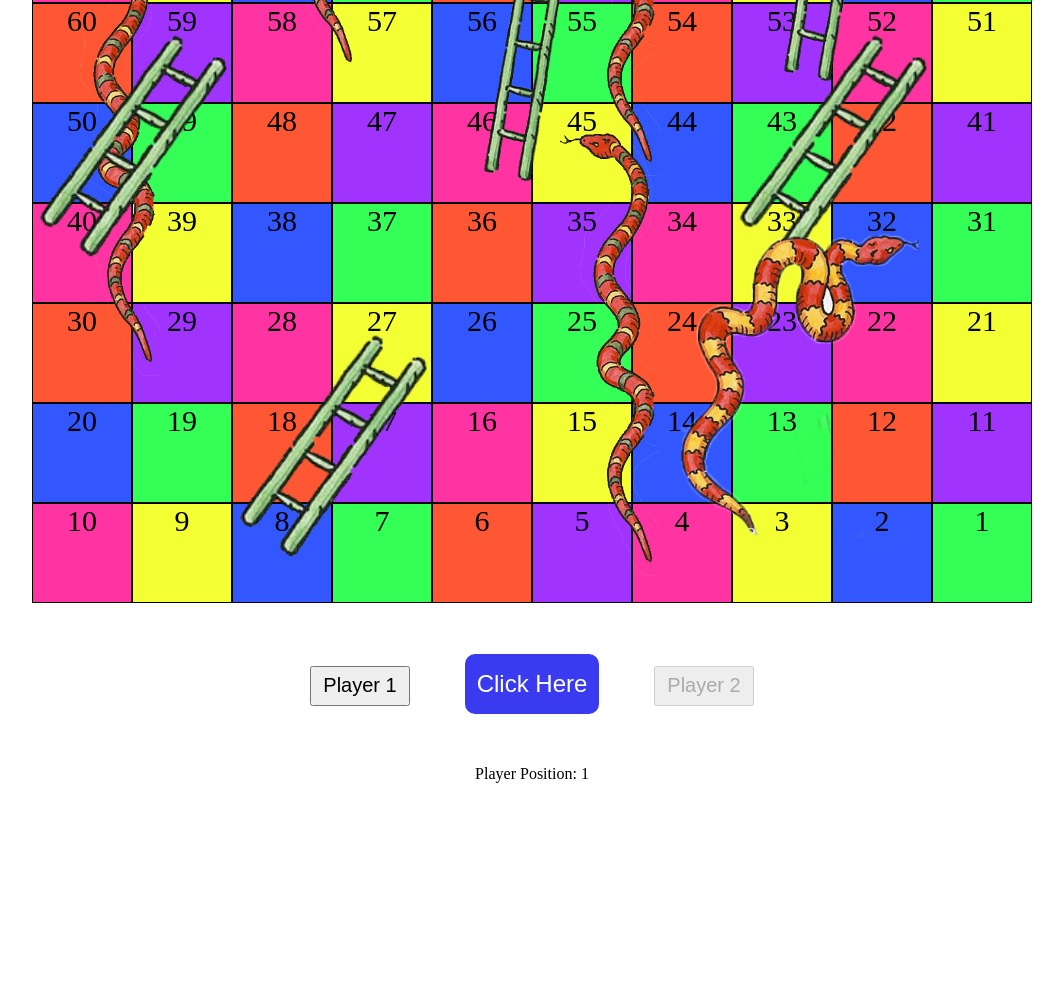
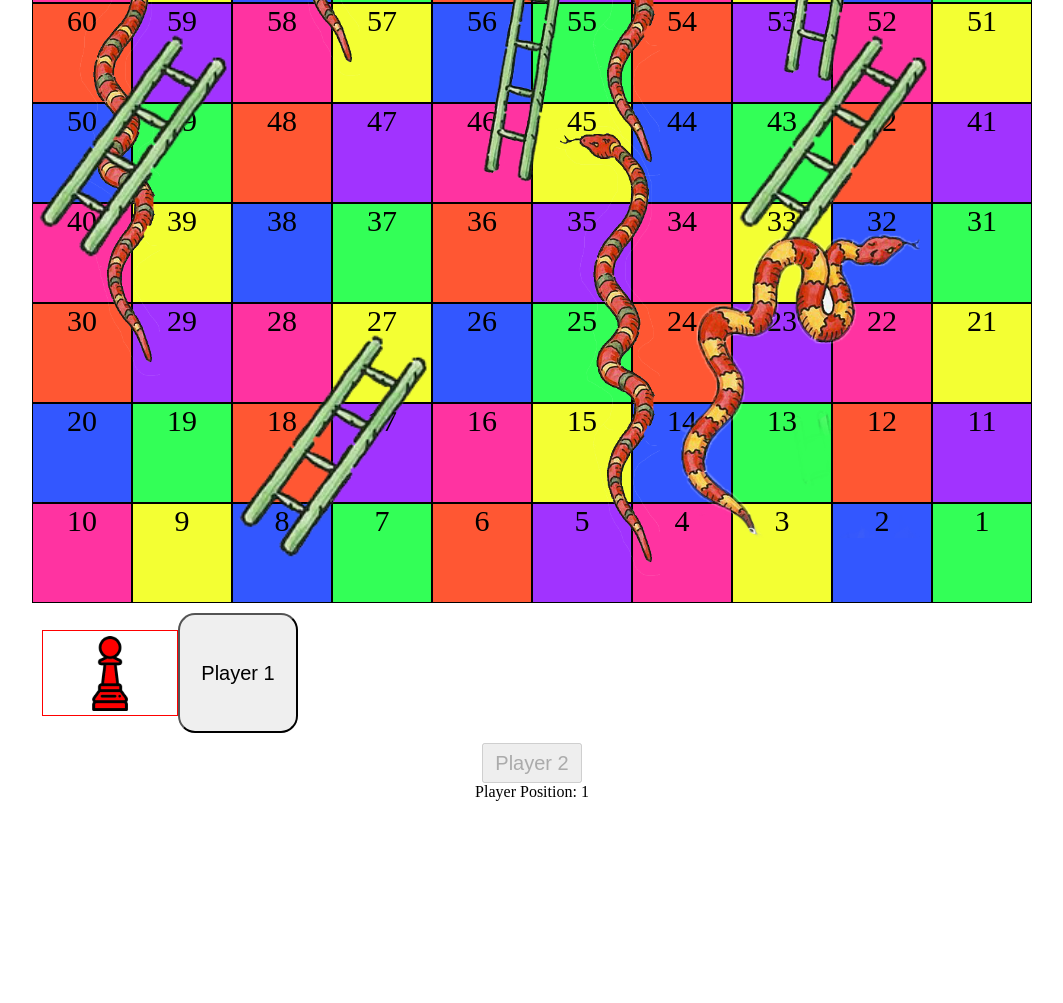
Before and after one commit to sanj2cool/javascript_projects, a plain HTML site: page index.html in a window 1280 px wide. Shown: the part 397-1400 px from the top of the page, without its empty margins (108-1171 px from the left). Drawn offline with Linux system fonts and the light colour scheme.

Commit message:
updaed
updated

```diff
--- a/snake_ladder/index.html
+++ b/index.html
@@ -84,10 +84,15 @@
         }
 
         .Player {
-            height: 40px;
-            width: 100px;
+            height: 120px;
+            width: 120px;
             font-size: 20px;
+            border-radius: 17px;
 
+        }
+
+        .Player img {
+            width:90%;
         }
 
         .Player2 {
@@ -130,6 +135,28 @@
             animation: flicker 1s ease-in-out;
         }
 
+        .playerbox {
+            display: flex;
+    padding: 10px;
+
+    width: 282px;
+    align-items: center;
+
+        }
+
+        .playerbox .playericon {
+            width: 124px;
+    height: 74px;
+    border: 1px solid red;
+    padding: 5px;
+        }
+
+        .gamebox {
+            width:1000px;
+            margin: auto;
+
+        }
+
         @keyframes flicker {
             0% {
                 opacity: 1;
@@ -147,18 +174,23 @@
 </head>
 
 <body>
+    <div class="gamebox">
     <div class="container">
 
     </div>
     <div class="dice">
-        <button class="Player">Player 1</button>
-        <button id="btn">Click Here</button>
+       <div class="playerbox">
+        <div class="playericon"><img style="height:75px;width:auto;" src="image/player1.png" alt=""></div><button class="Player aplayer1">Player 1</button>
+       </div>
+
+
         <button disabled class="Player2">Player 2</button>
 
         <div class="player-position" id="playerPosition">Player Position: 1</div>
 
         <div id="result"></div>
     </div>
+</div>
     <script>
         const boardSize = 100;
 
@@ -219,7 +251,7 @@
 
             diceroll.onended = function () {
                 // Add player class to the new position
-
+                document.querySelector('.a'+player).innerHTML = "<img src='image/" + rendomNumber + ".jpg'/>";
                 document.getElementById('result').innerHTML = "<img src='image/" + rendomNumber + ".jpg'/>";
                 let playerPosition = (player == 'player1') ? player1Position : player2Position;
 
```
